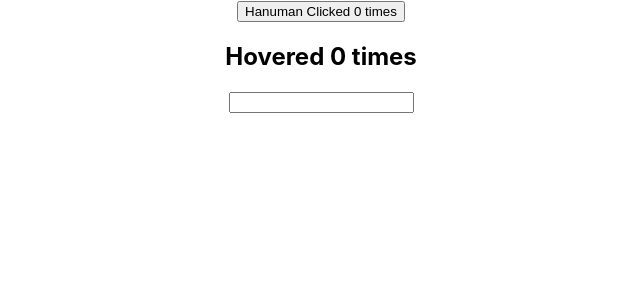
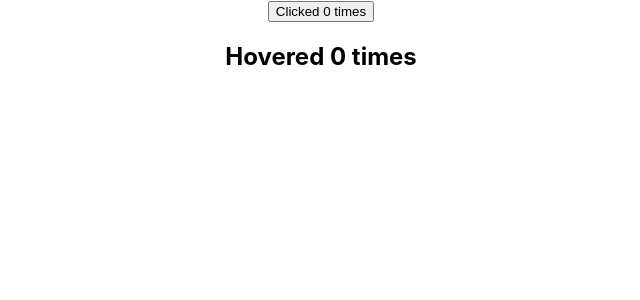
Before and after one commit to Radhika243/simple-app-react, a React (Create React App) app in the folder my-app/: page / in a window 1280 px wide. Shown: the top 300 px of the page, without its empty margins (319-959 px from the left). Built offline with nearby package versions, Linux system fonts and the light colour scheme.

Commit message:
render props intro

```diff
--- a/my-app/src/App.js
+++ b/my-app/src/App.js
@@ -27,6 +27,10 @@
 import ClickCounter from './components/ClickCounter';
 import HoverCounter from './components/HoverCounter';
 import KeyPressCounter from './components/KeyPressCounter';
+import ClickCounterTwo from './components/ClickCounterTwo';
+import HoverCounterTwo from './components/HoverCounterTwo';
+import User from './components/User';
+import Counter1 from './components/Counter1';
 // import MemoComp from './components/MemoComp';
 
 
@@ -67,10 +71,19 @@
       <ErrorBoundary>
       <Hero heroName="Joker"/>
       </ErrorBoundary> */}
-     <ClickCounter name="Hanuman" />
+     {/* <ClickCounter name="Hanuman" />
      <HoverCounter/>
-     <KeyPressCounter/>
+     <KeyPressCounter/> */}
 
+
+   {/* these components are also considered for rendering example */}
+     {/* <ClickCounterTwo/>
+     <HoverCounterTwo/>
+     <User render={(isLoggedIn)=>isLoggedIn ? "Hanuman" : "Guest"}/> */}
+      <Counter1 render={(count,incrementCount)=>
+        <ClickCounterTwo count={count} incrementCount={incrementCount}/>}/>
+         <Counter1 render={(count,incrementCount)=>
+        <HoverCounterTwo count={count} incrementCount={incrementCount}/>}/>
     </div>
   );
 }
--- /dev/null
+++ b/my-app/src/components/ClickCounterTwo.js
@@ -0,0 +1,31 @@
+import React from 'react';
+
+
+class ClickCounterTwo extends React.Component {
+    // constructor(props) {
+    //     super(props);
+    //     this.state = {
+    //         count : 0
+    //     };
+    // }
+
+    // incrementCount=()=>{
+    //     this.setState((prevState)=>{
+    //         return {count : prevState.count + 1}
+    //     })
+    //     console.log(this.state.count)
+    // }
+
+    render() {
+        const {count,incrementCount}=this.props;
+        return (
+            <div>
+                <button onClick={incrementCount}>Clicked {count} times</button>
+            </div>
+        );
+    }
+}
+
+
+
+export default ClickCounterTwo;
--- /dev/null
+++ b/my-app/src/components/Counter1.js
@@ -0,0 +1,30 @@
+import React from 'react';
+
+
+class Counter1 extends React.Component {
+    constructor(props) {
+        super(props);
+        this.state = {
+            count : 0
+        };
+    }
+
+    incrementCount = ()=>{
+        this.setState((prevState)=>{
+            return {count : prevState.count + 1}
+        })
+        console.log(this.state.count)
+    }
+
+    render() {
+
+        return (
+            <div>
+                {this.props.render(this.state.count,this.incrementCount)}
+            </div>
+        );
+    }
+}
+
+
+export default Counter1;
--- /dev/null
+++ b/my-app/src/components/HoverCounterTwo.js
@@ -0,0 +1,31 @@
+import React from 'react';
+
+
+class HoverCounterTwo extends React.Component {
+    // constructor(props) {
+    //     super(props);
+    //     this.state = {
+    //         count : 0
+    //     };
+    // }
+
+    // incrementCount = ()=>{
+    //     this.setState((prevState)=>{
+    //         return {count : prevState.count + 1}
+    //     })
+    //     console.log(this.state.count)
+    // }
+
+    render() {
+        const {count,incrementCount} = this.props;
+        return (
+            <div>
+                <h2 onMouseOver={incrementCount}>Hovered {count} times</h2>
+            </div>
+        );
+    }
+}
+
+
+
+export default HoverCounterTwo;
--- /dev/null
+++ b/my-app/src/components/User.js
@@ -0,0 +1,21 @@
+import React from 'react';
+
+
+class User extends React.Component {
+    constructor(props) {
+        super(props);
+        this.state = {};
+    }
+
+    render() {
+        return (
+            <div>
+                {this.props.render(true)}
+            </div>
+        );
+    }
+}
+
+
+
+export default User;
```
